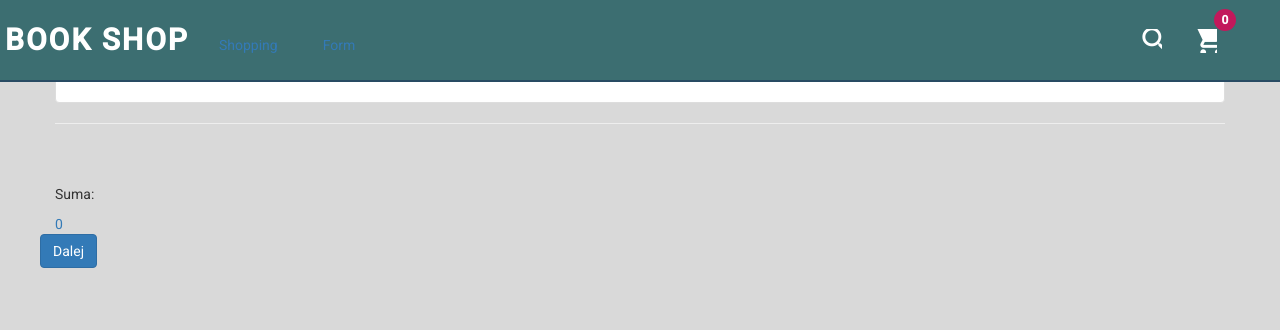
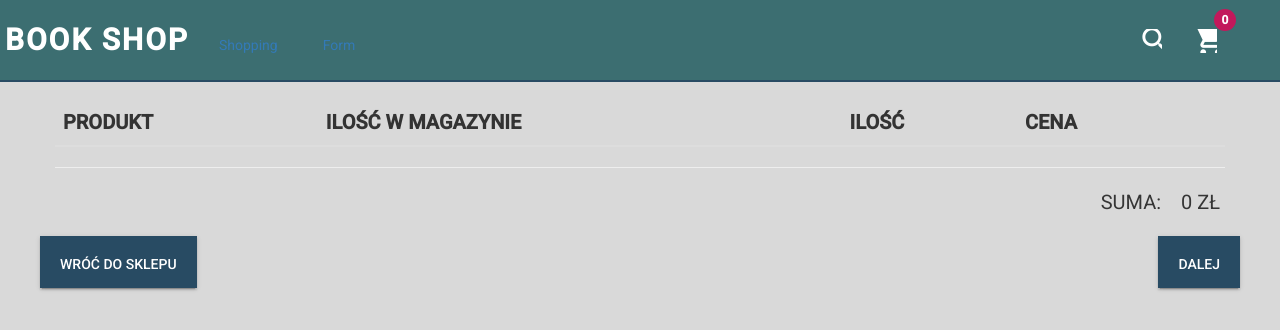
Before and after one commit to gajfska/book-shop, an Angular app: page /cart in a window 1280 px wide. Shown: the top 330 px of the page. Built offline with nearby package versions, Linux system fonts and the light colour scheme.

Commit message:
styling cart component

```diff
--- a/src/app/cart/cart.component.css
+++ b/src/app/cart/cart.component.css
@@ -0,0 +1,96 @@
+.cart {
+    padding-top: 100px;
+}
+
+.table-striped > tbody > tr:nth-child(2n+1) > td, .table-striped > tbody > tr:nth-child(2n+1) > th {
+    background-color: #6c757d;
+}
+
+.basic-describe {
+    font-size: 20px;
+    text-transform: uppercase;
+}
+
+.img-icon {
+    max-height: 50px;
+    margin-right: 10px;
+}
+
+.name-book {
+    font-size: 16px;
+    color: #353535;
+    margin-bottom: 0;
+}
+
+.author-book {
+    font-size: 14px;
+    color: #353535;
+}
+
+.amount-book {
+    font-size: 16px;
+    color: #353535;
+    margin-top: 15px;
+}
+
+.choose-quantity {
+    padding-top: 13px;
+}
+
+.choose-quantity ul {
+    padding: 0;
+    margin: 0;
+}
+
+.choose-quantity ul li {
+    display: inline-block;
+}
+
+.btn-little {
+    background-color: #284b63;
+    border-radius: 0;
+    padding: 0;
+    margin: 0px;
+}
+
+.btn-little p {
+    color: white;
+    font-size: 15px;
+    margin-bottom: 0;
+    width: 36px;
+}
+
+.quantity-book {
+    font-size: 16px;
+    color: #353535;
+    margin: 0px 5px;
+}
+
+.price-book {
+    font-size: 16px;
+    color: #353535;
+    margin-top: 10px;
+}
+
+.price-decs {
+    padding-top: 13px;
+}
+
+.summary-styling ul li {
+    display: inline-block;
+    margin-right: 20px;
+}
+
+.summary-styling p {
+    font-size: 20px;
+    color: #353535;
+    text-transform: uppercase;
+}
+
+.btn-main-cart {
+    background-color: #284b63;
+    border-radius: 0;
+    text-transform: uppercase;
+    color: white;
+    padding: 10px 20px 6px 20px;
+}
--- a/src/app/cart/cart.component.html
+++ b/src/app/cart/cart.component.html
@@ -1,59 +1,65 @@
-<div class="container">
+<div class="container cart">
     <div class="row">
+        <table class="table table-striped">
+            <thead>
+            <tr>
+                <th scope="col" class="basic-describe">Produkt</th>
+                <th scope="col" class="basic-describe">Ilość w magazynie</th>
+                <th scope="col" class="basic-describe">Ilość</th>
+                <th scope="col" class="basic-describe">Cena</th>
+                <th scope="col"></th>
+            </tr>
+            </thead>
+            <tbody>
+                <tr *ngFor="let book of books; let i = index">
+                    <th scope="row">
+                        <div class="pull-left">
+                            <img src="{{book.image}}" alt="" class="img-responsive img-icon">
+                        </div>
+                        <p class="name-book">{{book.name}}</p>
+                        <p class="author-book">{{book.author}}</p>
+                    </th>
+
+                    <td> <p class="amount-book">{{book.amount}}</p> </td>
+                    <td class="choose-quantity">
+                        <ul>
+                            <li><button mat-mini-fab class="decrease btn-little" (click)="downQuantity(i)"><p>-</p></button>
+                            </li>
+                            <li><p class="quantity-book">{{book.quantity}}</p>
+                            </li>
+                            <li><button mat-mini-fab class="increase btn-little" (click)="upQuantity(i)"><p>+</p></button>
+                            </li>
+                        </ul>
+                    </td>
+                    <td class="price-decs">
+                        <div class="pull-right">
+                            <button mat-mini-fab class="btn-little" (click)="onDelete(i)"><p>x</p></button>
+                        </div>
+                        <div class="pull-left">
+                           <p class="price-book">{{book.price}}</p>
+                        </div>
+                    </td>
+                </tr>
+            </tbody>
+        </table>
 
         <hr>
-        <div class="list-group">
-            <div class="list-group-item" style="padding-bottom: 50px">
-                <div class="col-md-3">
-                    <h4>Produkt</h4>
-                </div>
-                <div class="col-md-3">
-                    <h4>Ilość w magazynie</h4>
-                </div>
-                <div class="col-md-3">
-                    <h4>Ilość</h4>
-                </div>
-                <div class="col-md-3">
-                    <h4>Cena</h4>
-                </div>
+        <div class="row">
+            <div class="pull-right summary-styling">
+                <ul>
+                    <li><p>Suma:</p></li>
+                    <li><p>{{sum}} zł</p></li>
+                </ul>
             </div>
         </div>
-        <hr>
-        <br>
-        <div class="list-group">
-            <div class="list-group-item" style="padding-bottom: 60px" *ngFor="let book of books; let i = index"  >
-                <div class="col-md-3">
-                    <div class="pull-left">
-                        <img src="{{book.image}}" alt="" class="img-responsive" style="max-height: 50px; margin-right: 10px">
-                    </div>
-                    <a>{{book.name}}</a>
-                    <br>
-                    <a>{{book.author}}</a>
-                </div>
-                <div class="col-md-3">
-                    {{book.amount}}
-                </div>
-                <div class="col-md-3">
-                    <button class="decrease" (click)="downQuantity(i)">-</button>
-                    <a style="margin: 5px">{{book.quantity}}</a>
-                    <button class="increase" (click)="upQuantity(i)">+</button>
-                </div>
-                <div class="col-md-3">
-                    <div class="pull-right">
-                        <button (click)="onDelete(i)">x</button>
-                    </div>
-                    <div class="pull-left">
-                        {{book.price}}
-                    </div>
-                </div>
+
+        <div class="row">
+            <div class="pull-left">
+                <button mat-raised-button  class="btn-main-cart" routerLink="/shoppinglist">Wróć do sklepu</button>
             </div>
-        </div>
-        <div>
-            <p>Suma:</p>
-            <a>{{sum}}</a>
-        </div>
-        <div class="row">
-            <button class="btn btn-primary" type="submit" routerLink="/form"> Dalej </button>
+            <div class="pull-right">
+                <button mat-raised-button class="btn-main-cart" routerLink="/form">Dalej</button>
+            </div>
         </div>
     </div>
 </div>
```
